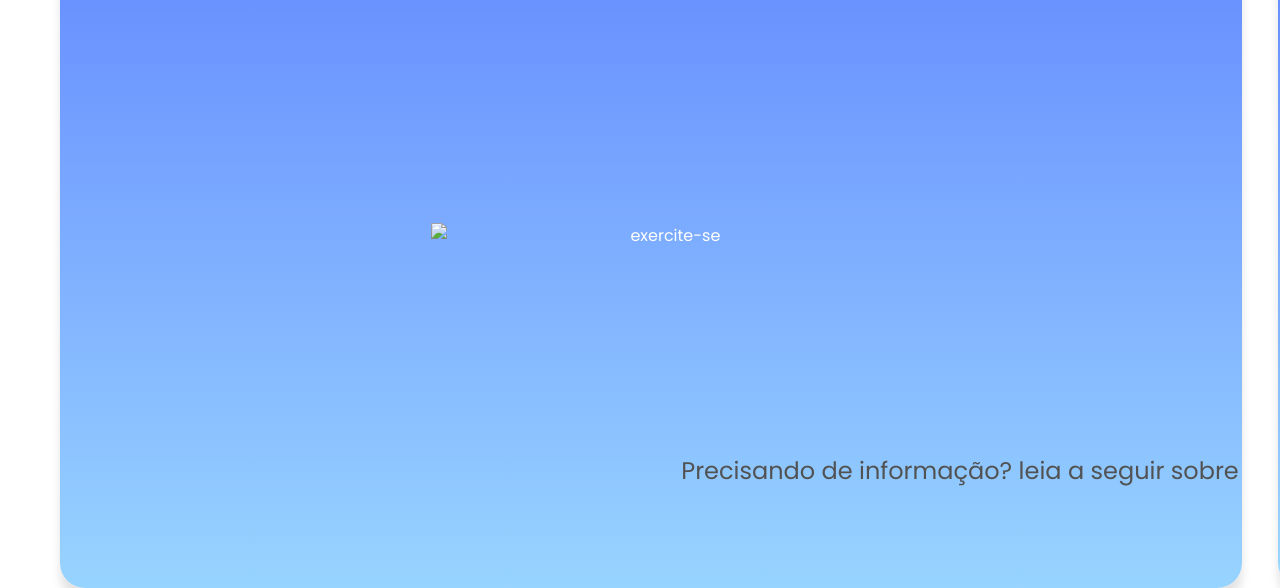
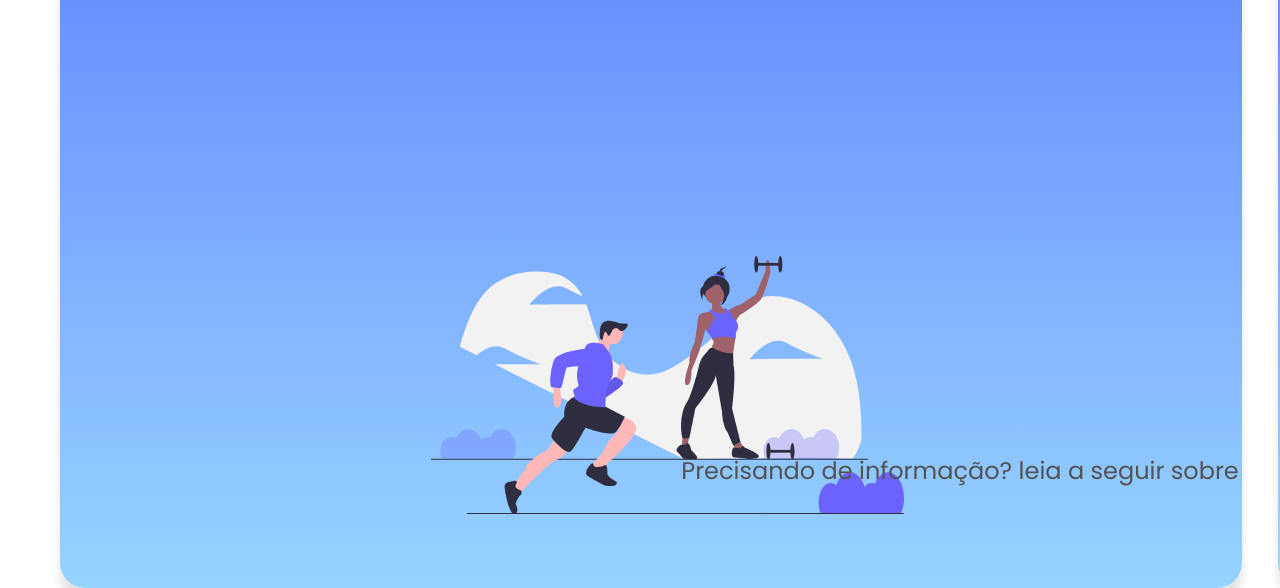
Before and after one commit to soaresWT/UX-IMC, a plain HTML site: page index.html in a window 1280 px wide. Shown: the part 292-880 px from the top of the page. Drawn offline with Linux system fonts and the light colour scheme.

Commit message:
Update index.html

```diff
--- a/index.html
+++ b/index.html
@@ -15,7 +15,7 @@
 <body>
     <div id="painei">
         <h1 id="titulo">Sobre um estilo de vida <br> Ativo e saudável</h1>
-        <img src="/docs/img/ilus.svg" alt="exercite-se" id="mag">
+        <img src="/img/ilus.svg" alt="exercite-se" id="mag">
 
 
     </div>
```
